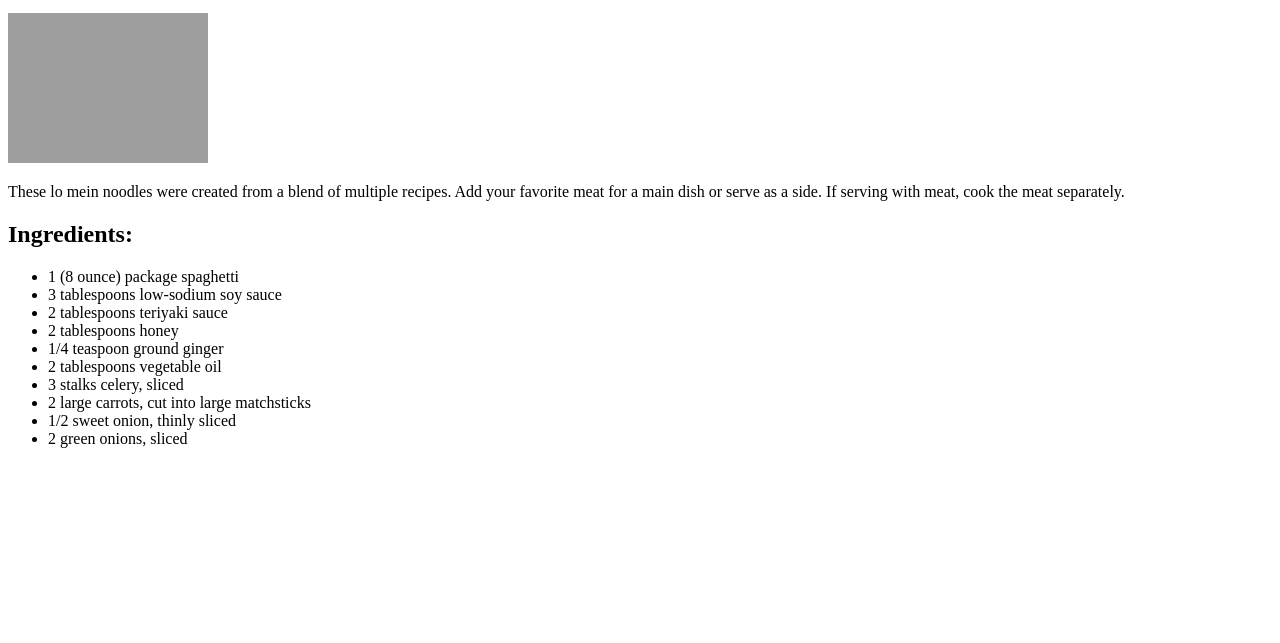
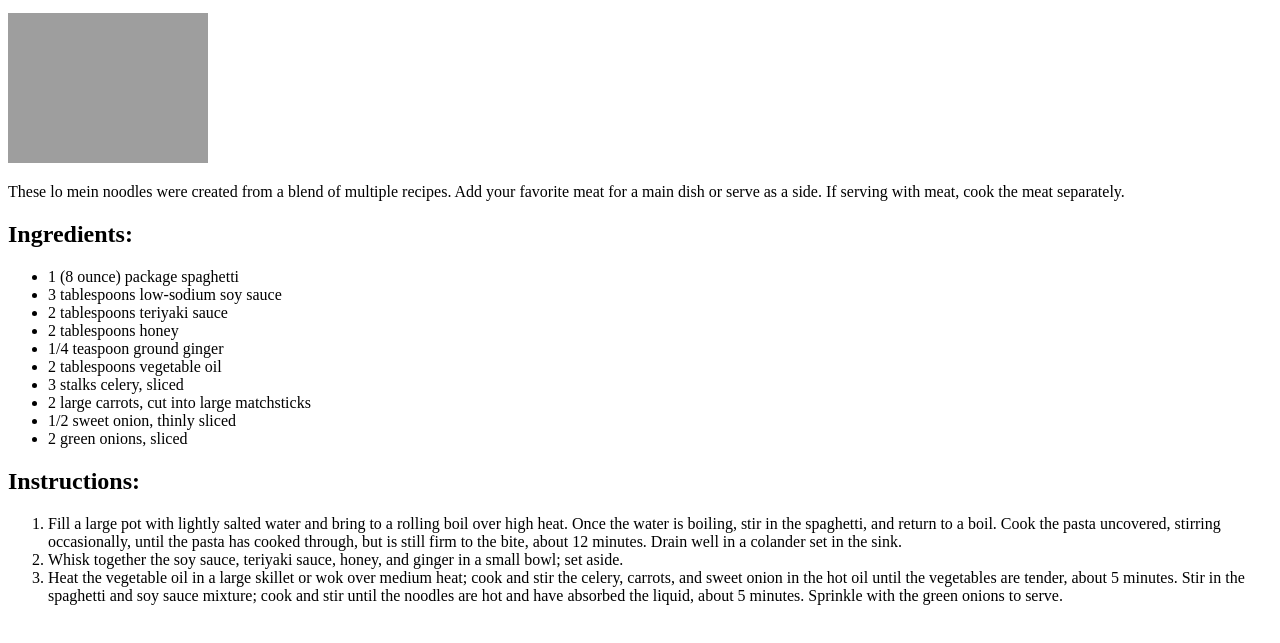
Before and after one commit to itsjaxami/Odin-Recipes, a plain HTML site: page Recipes/lomein.html in a window 1280 px wide. Shown: the part 101-744 px from the top of the page. Drawn offline with Linux system fonts and the light colour scheme; grey boxes are pictures that could not be loaded.

Commit message:
Added instructions to lo mein recipe page.

```diff
--- a/Recipes/lomein.html
+++ b/Recipes/lomein.html
@@ -25,5 +25,14 @@
         <li>2 large carrots, cut into large matchsticks</li>
         <li>1/2 sweet onion, thinly sliced</li>
         <li>2 green onions, sliced</li>
+    </ul>
+
+    <h2>Instructions:</h2>
+
+    <ol>
+        <li>Fill a large pot with lightly salted water and bring to a rolling boil over high heat. Once the water is boiling, stir in the spaghetti, and return to a boil. Cook the pasta uncovered, stirring occasionally, until the pasta has cooked through, but is still firm to the bite, about 12 minutes. Drain well in a colander set in the sink.</li>
+        <li>Whisk together the soy sauce, teriyaki sauce, honey, and ginger in a small bowl; set aside.</li>
+        <li>Heat the vegetable oil in a large skillet or wok over medium heat; cook and stir the celery, carrots, and sweet onion in the hot oil until the vegetables are tender, about 5 minutes. Stir in the spaghetti and soy sauce mixture; cook and stir until the noodles are hot and have absorbed the liquid, about 5 minutes. Sprinkle with the green onions to serve.</li>
+    </ol>
 </body>
 </html>
```
